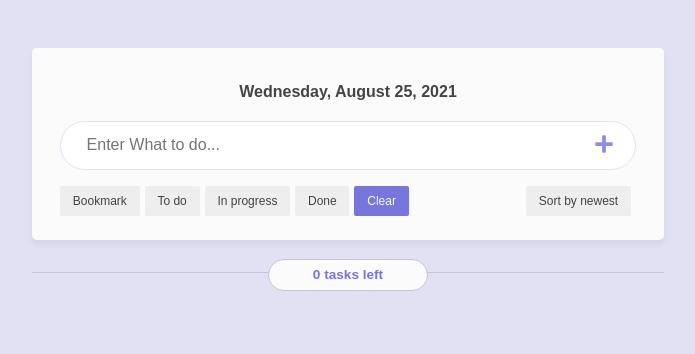
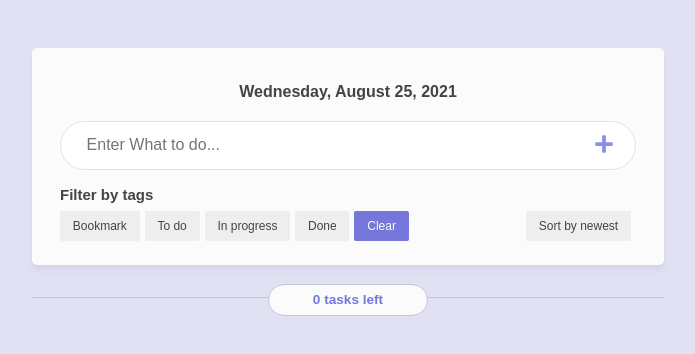
Before and after one commit to hyseoseo/Assignment8-TeamB, a React (Create React App) app: page / in a window 1280 px wide. Shown: the top 354 px of the page, without its empty margins (292-987 px from the left). Built offline with nearby package versions, Linux system fonts and the light colour scheme; what emotion-reset would draw is missing.

Commit message:
[#43] feat: 추가 filter by tags 문구

```diff
--- a/src/components/todo/TodoHead.tsx
+++ b/src/components/todo/TodoHead.tsx
@@ -18,6 +18,7 @@ const TodoHead: React.FC<ITodoHeadProps> = ({ createTodo, sortTodo, filterList }
     <header css={Header}>
       <h1 css={DateStyle}>{curDate}</h1>
       <TodoCreate createTodo={createTodo} />
+      <h2 css={HeadingFilter}>Filter by tags</h2>
       <div css={BtnsContainer}>
         <TodoFilter filterList={filterList} />
         <button css={SortBtn} onClick={sortTodo}>
@@ -45,6 +46,12 @@ const DateStyle = css`
   margin-bottom: 1.25rem;
 `;
 
+const HeadingFilter = css`
+  color: ${COLOR_STYLE.greyDarkest};
+  font-size: ${FONT_SIZE_STYLE.mediumSmall};
+  margin-bottom: 0.5rem;
+`;
+
 const BtnsContainer = css`
   display: flex;
   justify-content: space-between;
```
